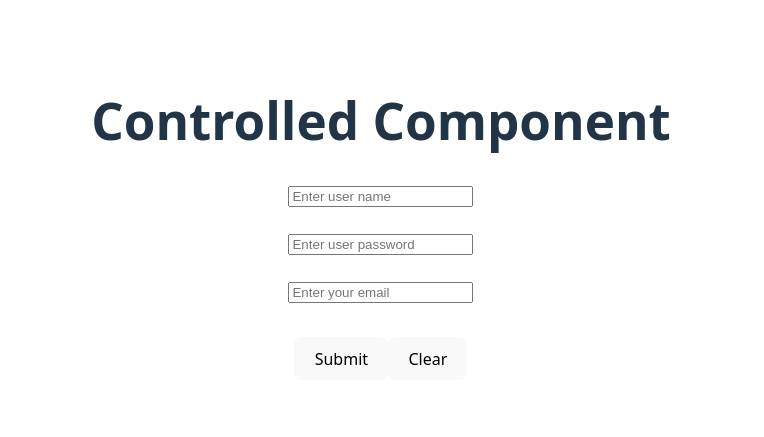
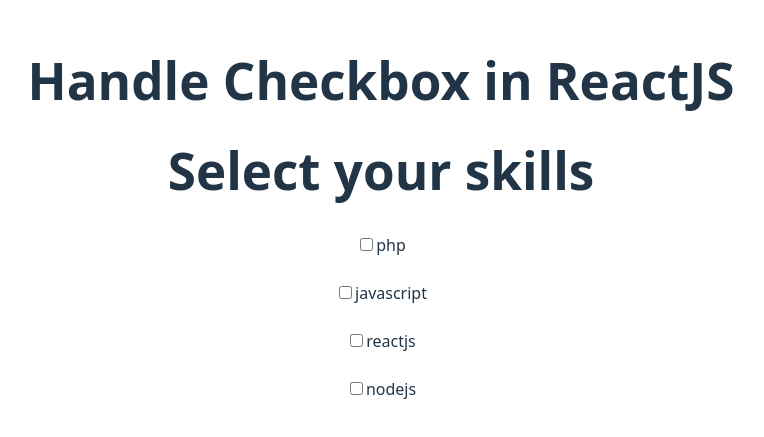
Before and after one commit to himanshusinha/ReactJsCodeStepByStep, a React (Vite) app: page / in a window 1280 px wide. Shown: the part 181-618 px from the top of the page, without its empty margins (259-1023 px from the left). Built offline with nearby package versions, Linux system fonts and the light colour scheme.

Commit message:
checkbox

```diff
--- a/src/App.jsx
+++ b/src/App.jsx
@@ -1,52 +1,12 @@
 import { useState } from "react";
 import "./App.css";
+import Skills from "./Skills";
 
 function App() {
-  const [name, setName] = useState("");
-  const [password, setPassword] = useState("");
-  const [email, setEmail] = useState("");
-
   return (
     <div>
-      <h1>Controlled Component</h1>
-      <form action="s">
-        <input
-          value={name}
-          type="text"
-          onChange={(event) => setName(event.target.value)}
-          placeholder="Enter user name"
-        />
-        <br />
-        <br />
-        <input
-          value={password}
-          type="password"
-          onChange={(event) => setPassword(event.target.value)}
-          placeholder="Enter user password"
-        />
-        <br />
-        <br />
-        <input
-          value={email}
-          type="text"
-          placeholder="Enter your email"
-          onChange={(event) => setEmail(event.target.value)}
-        />
-        <h1>{name}</h1>
-        <h1>{password}</h1>
-        <h1>{email}</h1>
-
-        <button>Submit</button>
-        <button
-          onClick={() => {
-            setName("");
-            setPassword("");
-            setEmail("");
-          }}
-        >
-          Clear
-        </button>
-      </form>
+      <h1>Handle Checkbox in ReactJS</h1>
+      <Skills />
     </div>
   );
 }
--- a/src/Skills.jsx
+++ b/src/Skills.jsx
@@ -1,8 +1,52 @@
+import { useState } from "react";
+
 function Skills() {
+  const [skills, setSkills] = useState([]);
+
+  const handleSkills = (event) => {
+    console.log(event.target.value, event.target.checked);
+
+    if (event.target.checked) {
+      setSkills([...skills, event.target.value]);
+    } else {
+      setSkills(skills.filter((item) => item !== event.target.value));
+    }
+  };
+
   return (
     <div>
       <h1>Select your skills</h1>
-      <input type="checkbox" />
+      <input onChange={handleSkills} type="checkbox" id="php" value="php" />
+      <label htmlFor="php">php</label>
+      <br />
+      <br />
+      <input
+        type="checkbox"
+        onChange={handleSkills}
+        id="javascript"
+        value="javascript"
+      />
+      <label htmlFor="javascript">javascript</label>
+      <br />
+      <br />
+      <input
+        onChange={handleSkills}
+        type="checkbox"
+        id="reactjs"
+        value="reactjs"
+      />
+      <label htmlFor="reactjs">reactjs</label>
+      <br />
+      <br />
+      <input
+        onChange={handleSkills}
+        type="checkbox"
+        id="nodejs"
+        value="nodejs"
+      />
+      <label htmlFor="nodejs">nodejs</label>
+      <h2>{skills.length > 0 ? skills.join(", ") : ""}</h2>
     </div>
   );
 }
+export default Skills;
```
